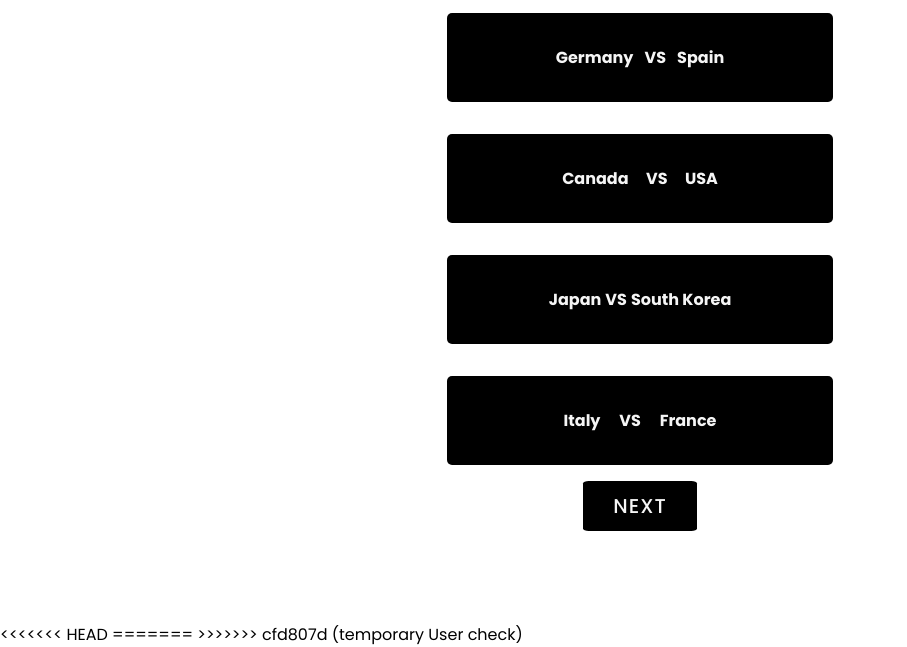
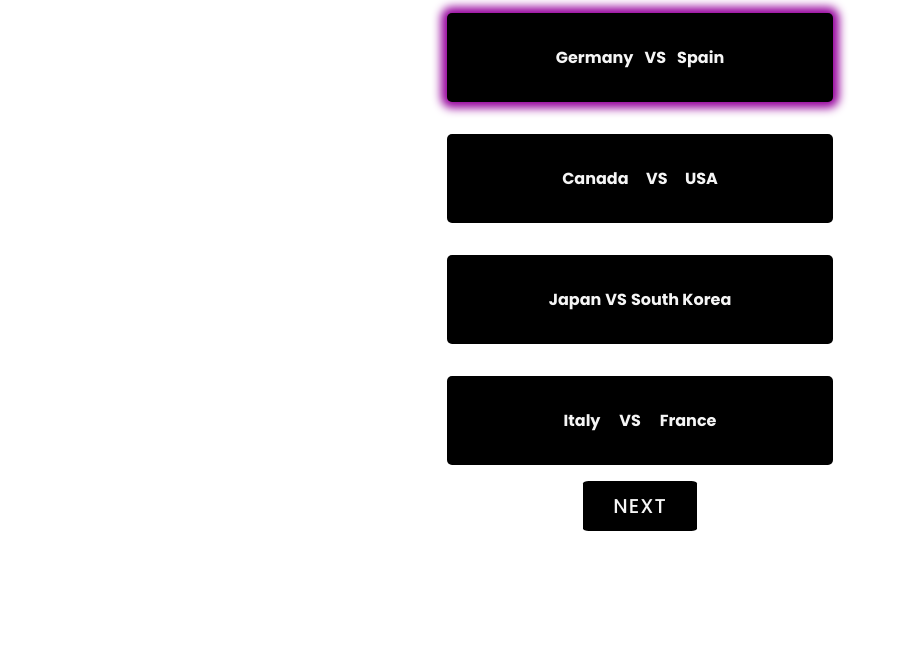
Before and after one commit to MuchiniGun/PredictableWebApp, a plain HTML site: page games.html in a window 1280 px wide. Shown: the part 178-825 px from the top of the page, without its empty margins (0-907 px from the left). After the commit the page ends 800 px from the top, so only its background shows below. Drawn offline with Linux system fonts and the light colour scheme.

Commit message:
minor update

```diff
--- a/games.html
+++ b/games.html
@@ -14,7 +14,7 @@
       <h1>Matches Today</h1>
       <h2>Pick a match, Name</h2>
       <div class="matches">
-        <div class="match">
+        <div class="match selected">
           <img class="flag-img" src="flag.jpg" alt="" />
           <h4 class="team-name" id="home">Germany</h4>
           <h4 class="vs">VS</h4>
@@ -46,10 +46,6 @@
       <a href="winner.html" class="button next">NEXT</a>
     </div>
 
-<<<<<<< HEAD
-    <script src="selected.js"></script>
-=======
-    <script src="main.js"></script>
->>>>>>> cfd807d (temporary User check)
+    <script src="games.js"></script>
   </body>
 </html>
```
